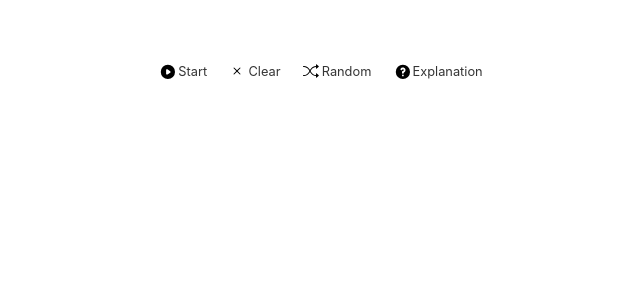
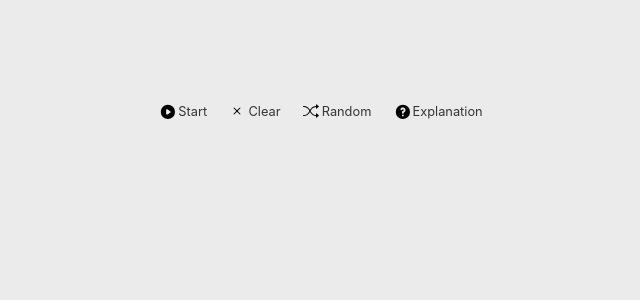
Before and after one commit to Tokonigeorge/game_of_life, a React (Vite) app in the folder game_of_life/: page / in a window 1280 px wide. Shown: the top 300 px of the page, without its empty margins (319-959 px from the left). Built offline with nearby package versions, Linux system fonts and the light colour scheme.

Commit message:
design changes

```diff
--- a/game_of_life/src/App.jsx
+++ b/game_of_life/src/App.jsx
@@ -106,7 +106,7 @@ function App() {
       <div
         className="App"
         style={{
-          backgroundColor: "#FFFFFF",
+          backgroundColor: "#EBEBEB",
           minHeight: "100vh",
           position: "relative",
         }}
@@ -115,12 +115,12 @@ function App() {
           <div
             style={{
               position: "absolute",
-              top: window.innerWidth > 790 ? "20vh" : "25vh",
+              top: "20vh",
               left: window.innerWidth > 790 ? "30vw" : "15vw",
               width: window.innerWidth > 790 ? "40vw" : "70vw",
-              backgroundColor: "white",
-              height: window.innerWidth > 790 ? "60vh" : "50vh",
-              border: "1px solid white",
+              backgroundColor: "#FFFFFF",
+              height: "60vh",
+              border: "1px solid #FFFFFF",
               borderRadius: "5px",
               overflowY: "scroll",
               overflowX: "hidden",
@@ -182,7 +182,7 @@ function App() {
           style={{
             display: "flex",
             justifyContent: "center",
-            paddingTop: "5vh",
+            paddingTop: "10vh",
           }}
         >
           <div
```
